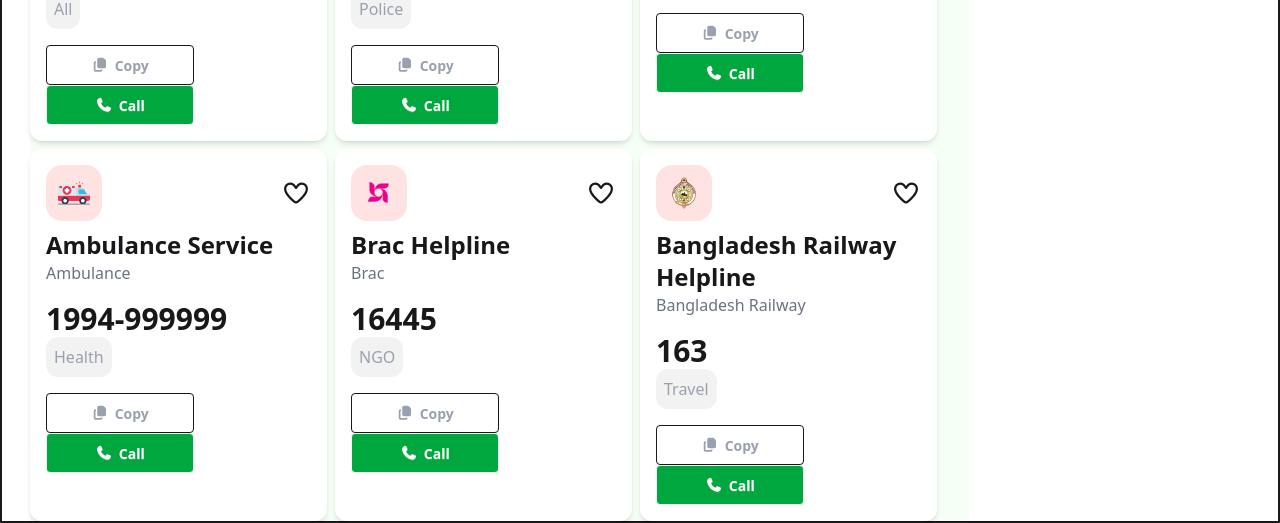
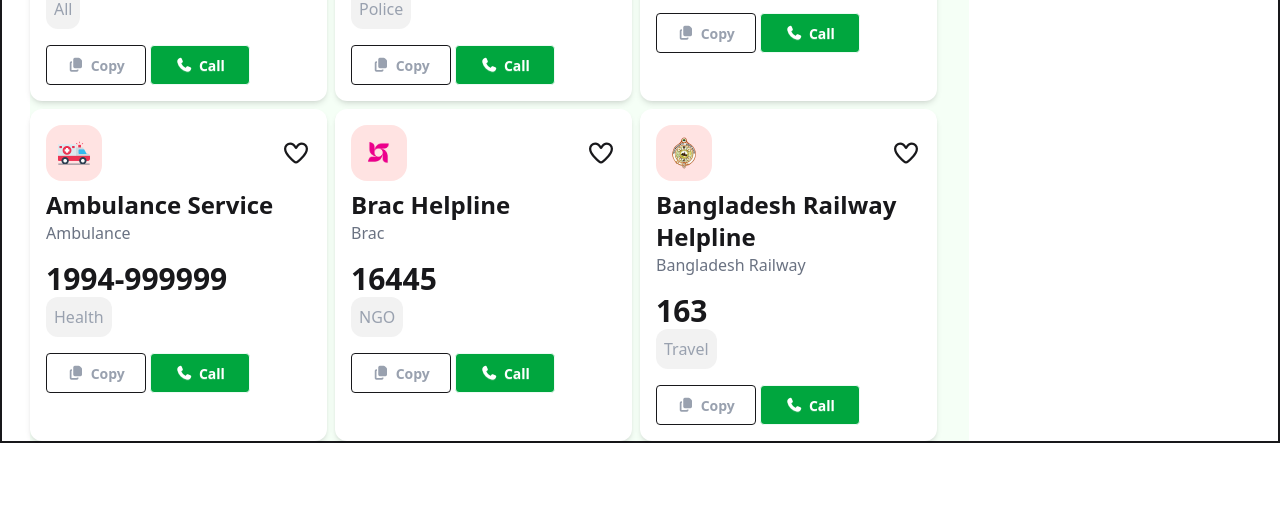
Before and after one commit to jamal-uddin-asif/assignment05, a plain HTML site: page index.html in a window 1280 px wide. Shown: the part 574-1097 px from the top of the page. After the commit the page ends 1017 px from the top, so only its background shows below. Drawn offline with nearby package versions, Linux system fonts and the light colour scheme.

Commit message:
call and copy buttons width resize

```diff
--- a/index.html
+++ b/index.html
@@ -108,11 +108,11 @@
             <br />
 
             <div>
-              <button class="copy-buttons btn btn-outline text-gray-400 w-37">
+              <button class="copy-buttons btn btn-outline text-gray-400  w-25">
                 <i class="fa-solid fa-copy"></i>Copy
               </button>
               <button id="btn-call-energency"
-                class="btn-call btn btn-soft btn-success text-white w-37 bg-[#00A63E]"
+                class="btn-call btn btn-soft btn-success text-white  w-25 bg-[#00A63E]"
               >
                 <i class="fa-solid fa-phone"></i>Call
               </button>
@@ -141,11 +141,11 @@
             <br />
 
             <div>
-              <button class="copy-buttons btn btn-outline text-gray-400 w-37">
+              <button class="copy-buttons btn btn-outline text-gray-400 w-25">
                 <i class="fa-solid fa-copy"></i>Copy
               </button>
               <button id="btn-call-police"
-                class="btn-call btn btn-soft btn-success text-white w-37 bg-[#00A63E]"
+                class="btn-call btn btn-soft btn-success text-white w-25 bg-[#00A63E]"
               >
                 <i class="fa-solid fa-phone"></i>Call
               </button>
@@ -178,11 +178,11 @@
             <br />
 
             <div>
-              <button class="copy-buttons btn btn-outline text-gray-400 w-37">
+              <button class="copy-buttons btn btn-outline text-gray-400 w-25">
                 <i class="fa-solid fa-copy"></i>Copy
               </button>
               <button id="btn-call-fire-ser"
-                class="btn-call btn btn-soft btn-success text-white w-37 bg-[#00A63E]"
+                class="btn-call btn btn-soft btn-success text-white w-25 bg-[#00A63E]"
               >
                 <i class="fa-solid fa-phone"></i>Call
               </button>
@@ -211,11 +211,11 @@
             <br />
 
             <div>
-              <button class="copy-buttons btn btn-outline text-gray-400 w-37">
+              <button class="copy-buttons btn btn-outline text-gray-400 w-25">
                 <i class="fa-solid fa-copy"></i>Copy
               </button>
               <button id="btn-call-ambulance"
-                class="btn-call btn btn-soft btn-success text-white w-37 bg-[#00A63E]"
+                class="btn-call btn btn-soft btn-success text-white w-25 bg-[#00A63E]"
               >
                 <i class="fa-solid fa-phone"></i>Call
               </button>
@@ -244,11 +244,11 @@
             <br />
 
             <div>
-              <button class="copy-buttons btn btn-outline text-gray-400 w-37">
+              <button class="copy-buttons btn btn-outline text-gray-400 w-25">
                 <i class="fa-solid fa-copy"></i>Copy
               </button>
               <button id="btn-call-brac-help"
-                class="btn-call btn btn-soft btn-success text-white w-37 bg-[#00A63E]"
+                class="btn-call btn btn-soft btn-success text-white w-25 bg-[#00A63E]"
               >
                 <i class="fa-solid fa-phone"></i>Call
               </button>
@@ -281,11 +281,11 @@
             <br />
 
             <div>
-              <button class="copy-buttons btn btn-outline text-gray-400 w-37">
+              <button class="copy-buttons btn btn-outline text-gray-400 w-25">
                 <i class="fa-solid fa-copy"></i>Copy
               </button>
               <button id="btn-call-BD-railway"
-                class="btn-call btn btn-soft btn-success text-white w-37 bg-[#00A63E]"
+                class="btn-call btn btn-soft btn-success text-white w-25 bg-[#00A63E]"
               >
                 <i class="fa-solid fa-phone"></i>Call
               </button>
--- a/index.js
+++ b/index.js
@@ -290,8 +290,5 @@
     // to alert
     alert('The number has been copied: '+text)
 
-
-
-
   })
 }
```
